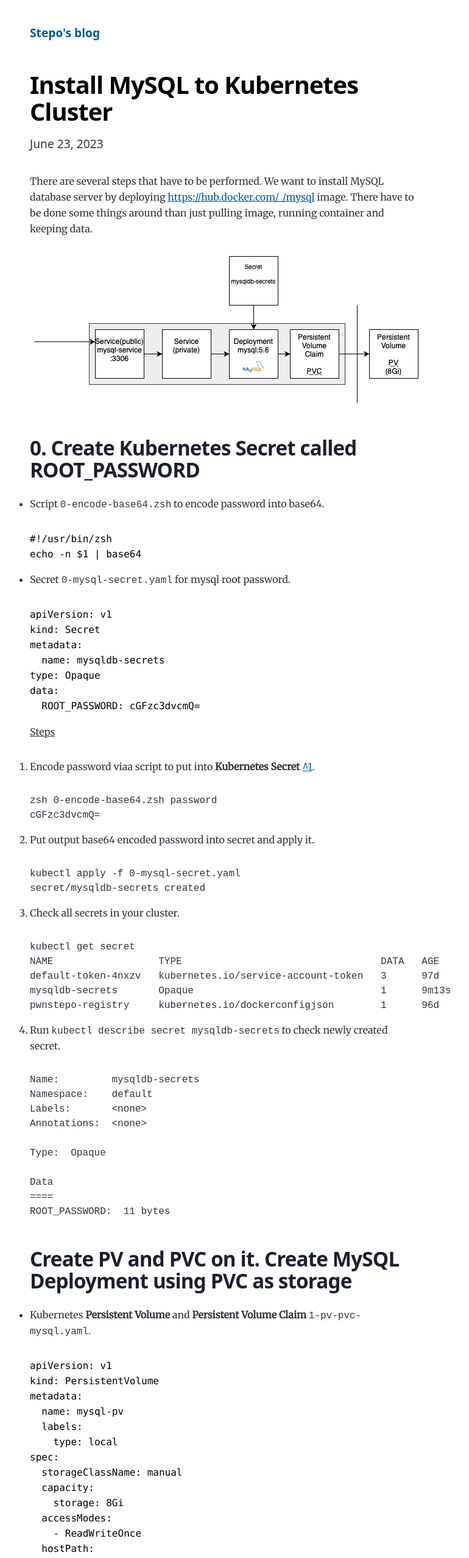
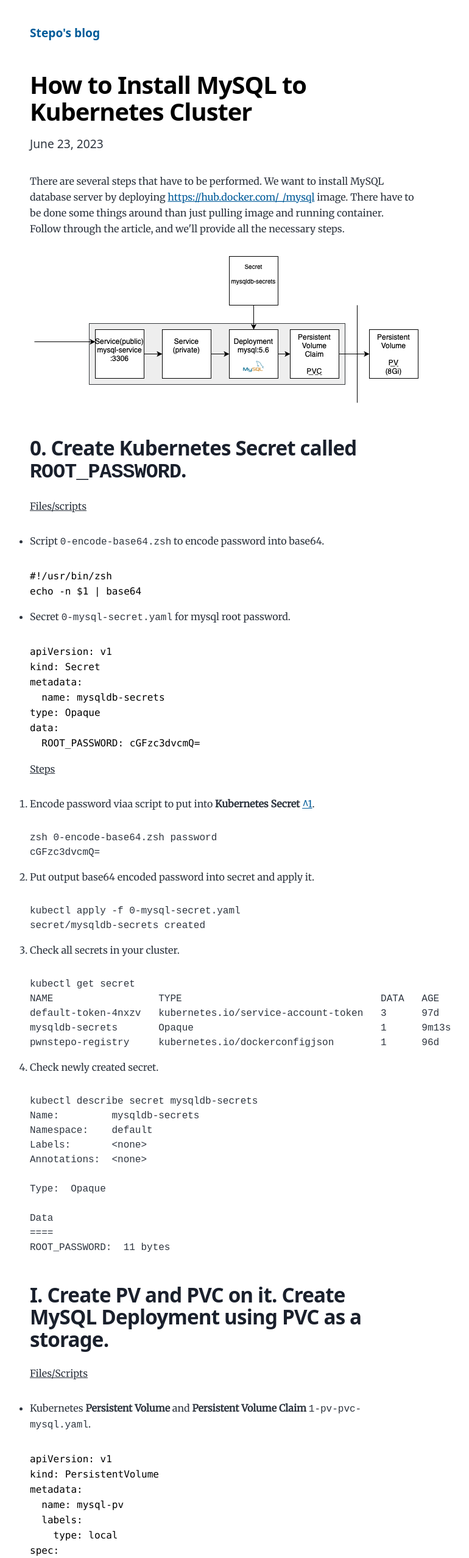
Before and after one commit to KlosStepan/blog, a Gatsby site: page /5-mysql-k8s/ in a window 1280 px wide. Shown: the top 2555 px of the page at 61% size, without its empty margins (275-1045 px from the left). Built offline with nearby package versions, Linux system fonts and the light colour scheme; Gatsby itself is replaced by a stand-in of ours; some packages are replaced by stand-ins of ours; code samples lack their colours.

Commit message:
MySQL to Kubernetes article polishing

````diff
--- a/content/blog/5-mysql-k8s/index.md
+++ b/content/blog/5-mysql-k8s/index.md
@@ -1,15 +1,16 @@
 ---
-title: Install MySQL to Kubernetes Cluster
+title: How to Install MySQL to Kubernetes Cluster
 tags: ["database", "fullstack", "kubernetes"]
 date: "2023-06-23T11:52:00.000Z"
 ---
 
-There are several steps that have to be performed. We want to install MySQL database server by deploying https://hub.docker.com/_/mysql image. There have to be done some things around than just pulling image, running container and keeping data.
+There are several steps that have to be performed. We want to install MySQL database server by deploying https://hub.docker.com/_/mysql image. There have to be done some things around than just pulling image and running container. Follow through the article, and we'll provide all the necessary steps.
 <p align="center">
   <img src="mysql-deployment.png" alt="Installed MySQL in K8s Cluster "/>
 </p>
 
-## 0. Create Kubernetes Secret called ROOT_PASSWORD
+## 0. Create Kubernetes Secret called `ROOT_PASSWORD`.
+<ins>Files/scripts</ins>
 - Script `0-encode-base64.zsh` to encode password into base64.
 ```zsh
 #!/usr/bin/zsh
@@ -44,8 +45,9 @@
 mysqldb-secrets       Opaque                                1      9m13s
 pwnstepo-registry     kubernetes.io/dockerconfigjson        1      96d
 ```
-4. Run `kubectl describe secret mysqldb-secrets` to check newly created secret.
+4. Check newly created secret.
 ```
+kubectl describe secret mysqldb-secrets
 Name:         mysqldb-secrets
 Namespace:    default
 Labels:       <none>
@@ -57,7 +59,8 @@
 ====
 ROOT_PASSWORD:  11 bytes
 ```
-## Create PV and PVC on it. Create MySQL Deployment using PVC as storage
+## I. Create PV and PVC on it. Create MySQL Deployment using PVC as a storage.
+<ins>Files/Scripts</ins>
 - Kubernetes **Persistent Volume** and **Persistent Volume Claim** `1-pv-pvc-mysql.yaml`.
 ```yaml
 apiVersion: v1
@@ -148,7 +151,8 @@
 service/mysql created
 deployment/mysql created
 ```
-## Expose MySQL behind publicly accessible Service
+## II. Expose MySQL behind publicly accessible Service.
+<ins>Files/Scripts</ins>
 - Public Service `3-service-mysql.yaml`.
 ```yaml
 apiVersion: v1
@@ -163,7 +167,7 @@
     port: 3306
     targetPort: 3306
 ```
-Steps
+<ins>Steps</ins>
 1. Create public Service.
 ```
 kubectl apply -f 3-service-mysql.yaml
@@ -178,7 +182,7 @@
 mysql-service             ClusterIP   10.245.2.59     <none>        3306/TCP   28s
 ...
 ```
-# Your `mysql-service` is now live!
-Database server is then accessible on `mysql-service` or `mysql-service:3306` within the cluster.
+## III. Your mysql-service is now live!
+Database server is then accessible in the closter on `mysql-service` i.e. `mysql-service:3306`.
 
 [^1]: https://kubernetes.io/docs/concepts/configuration/secret/
````
